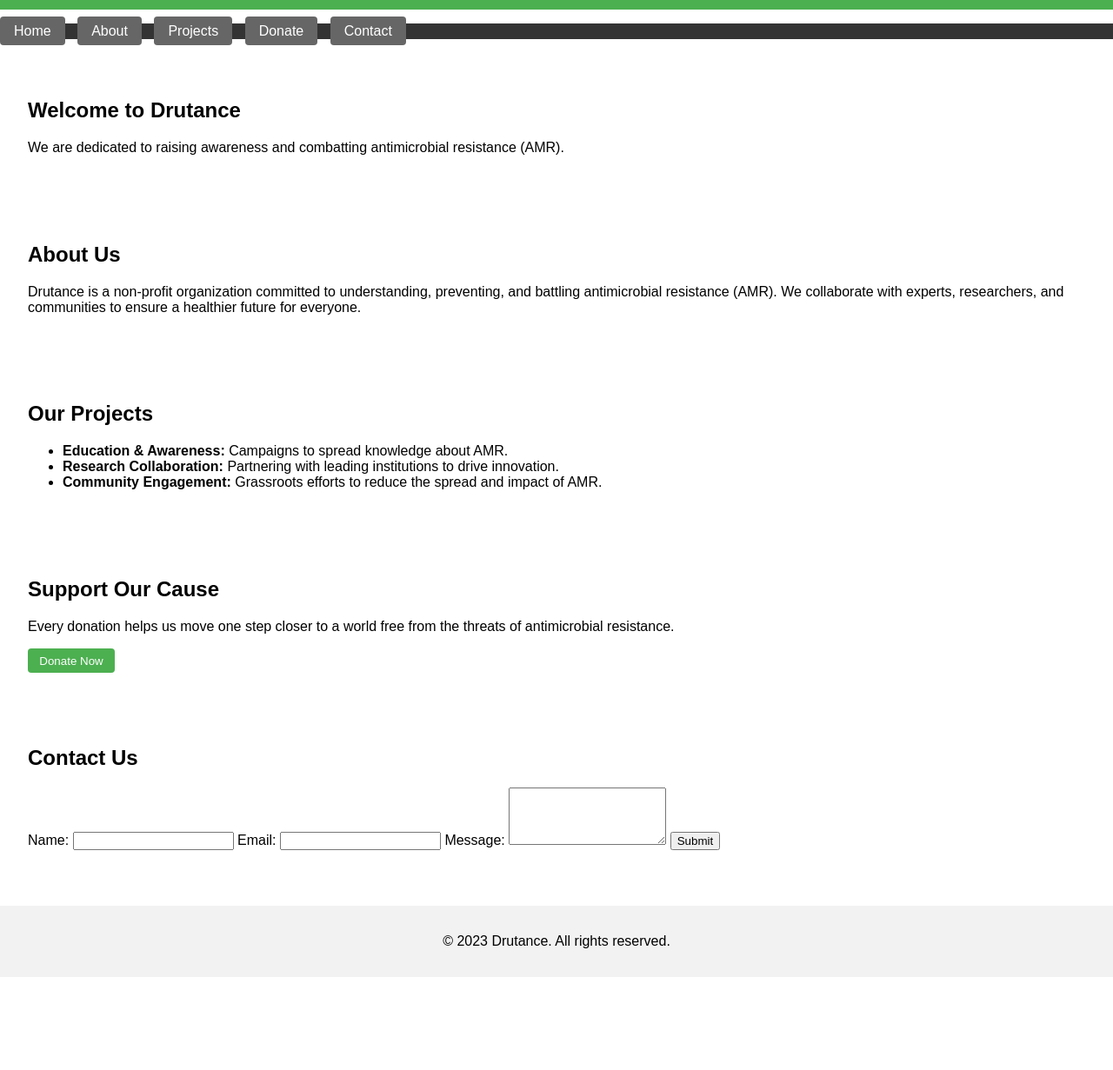
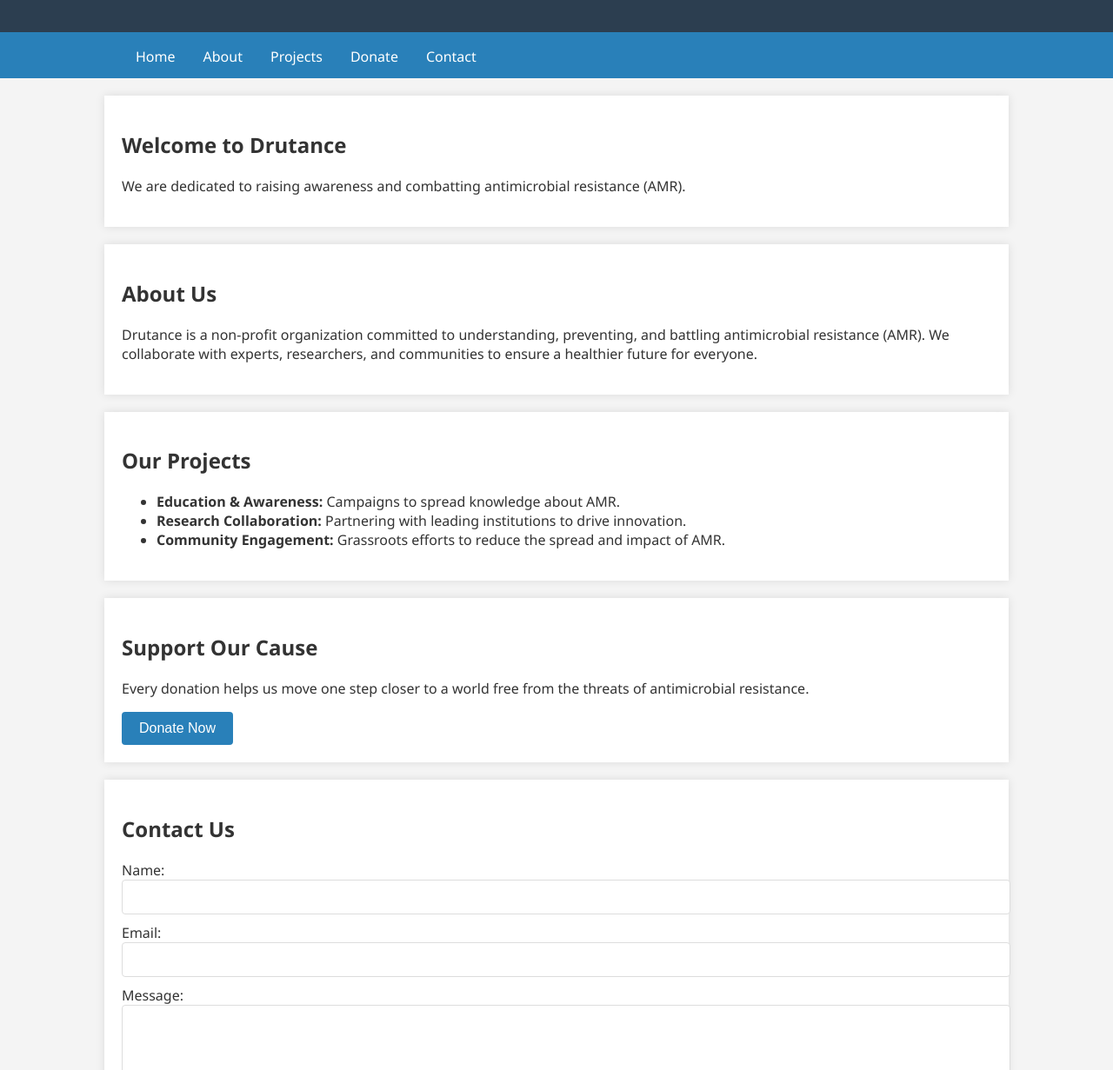
Before and after one commit to SoumitroShovon/drutance.github.io, a plain HTML site: page index.html in a window 1280 px wide. Shown: the part 135-1366 px from the top of the page at 87% size. Before the commit the page ends 1259 px from the top, so only its background shows below. Drawn offline with Linux system fonts and the light colour scheme.

Commit message:
Update index.html

```diff
--- a/index.html
+++ b/index.html
@@ -1,15 +1,104 @@
-
-
-
 <!DOCTYPE html>
 <html lang="en">
+
 <head>
     <meta charset="UTF-8">
     <meta http-equiv="X-UA-Compatible" content="IE=edge">
     <meta name="viewport" content="width=device-width, initial-scale=1.0">
     <title>Drutance - Working on AMR</title>
-    <link rel="stylesheet" href="styles.css">
+    <style>
+        /* Professional Styling for Drutance Website */
+
+        body {
+            font-family: 'Segoe UI', Tahoma, Geneva, Verdana, sans-serif;
+            margin: 0;
+            padding: 0;
+            background-color: #f4f4f4;
+            color: #333;
+        }
+
+        header {
+            background-color: #2c3e50;
+            color: white;
+            text-align: center;
+            padding: 1.5em 0;
+            border-bottom: 3px solid #2980b9;
+        }
+
+        nav {
+            background-color: #2980b9;
+        }
+
+        nav ul {
+            max-width: 1000px;
+            margin: 0 auto;
+            list-style-type: none;
+            padding: 0;
+            overflow: hidden;
+        }
+
+        nav ul li {
+            float: left;
+        }
+
+        nav ul li a {
+            color: white;
+            text-decoration: none;
+            padding: 14px 16px;
+            display: block;
+        }
+
+        nav ul li a:hover {
+            background-color: #1c598a;
+        }
+
+        section {
+            max-width: 1000px;
+            margin: 20px auto;
+            padding: 20px;
+            background-color: #fff;
+            box-shadow: 0px 0px 10px 0px rgba(0, 0, 0, 0.1);
+        }
+
+        button {
+            padding: 10px 20px;
+            color: white;
+            background-color: #2980b9;
+            border: none;
+            border-radius: 4px;
+            font-size: 16px;
+            cursor: pointer;
+            transition: background-color 0.3s ease;
+        }
+
+        button:hover {
+            background-color: #1c598a;
+        }
+
+        footer {
+            background-color: #2c3e50;
+            text-align: center;
+            padding: 10px 0;
+            color: white;
+            border-top: 3px solid #2980b9;
+        }
+
+        form input, form textarea {
+            width: 100%;
+            padding: 10px;
+            margin-bottom: 10px;
+            border: 1px solid #ddd;
+            border-radius: 4px;
+            font-size: 16px;
+        }
+
+        form input[type="submit"] {
+            width: auto;
+        }
+
+    </style>
 </head>
+
 <body>
 
     <!-- Header -->
@@ -17,8 +106,6 @@
         <h1>Drutance</h1>
         <p>Fighting Antimicrobial Resistance Together</p>
     </header>
-
-<link href="dhon.css" rel="stylesheet" type="text/css">
 
     <!-- Navigation -->
     <nav>
@@ -79,4 +166,5 @@
     </footer>
 
 </body>
+
 </html>
```
Lines whose indentation alone changed are shown as unchanged.
